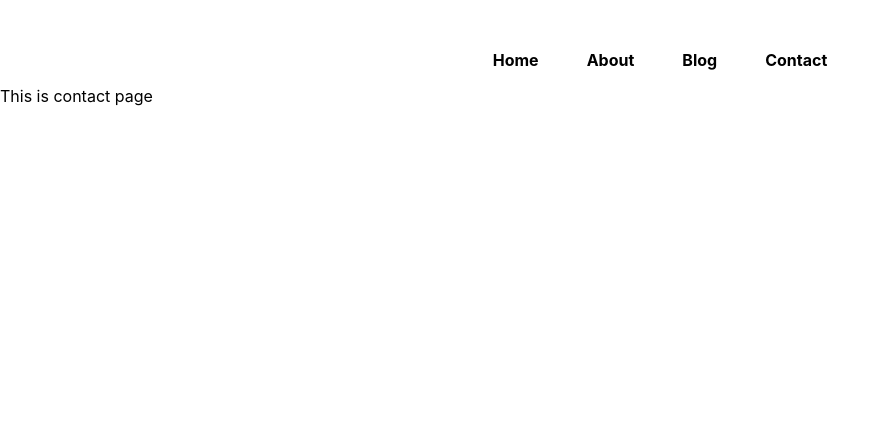
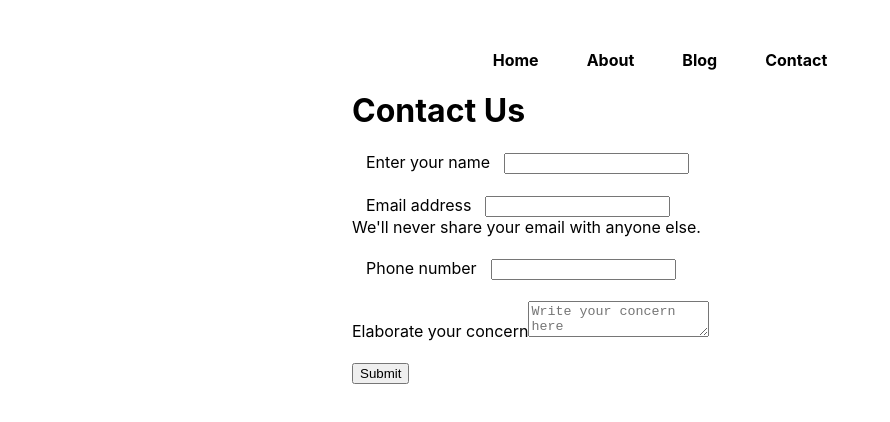
Before and after one commit to ankushmallick1100/NextJsBlogApp, a Next.js app: page /contact in a window 1280 px wide. Shown: the top 422 px of the page, without its empty margins (0-890 px from the left). Built offline with nearby package versions, Linux system fonts and the light colour scheme.

Commit message:
Changes Updated - 9

```diff
--- /dev/null
+++ b/contactdata/1.json
@@ -0,0 +1 @@
+{"name":"abc","email":"abc@gmail.com","phone":"1234567890","desc":"hi"}
--- /dev/null
+++ b/contactdata/2.json
@@ -0,0 +1 @@
+{"name":"Ankush","email":"abcd@gmail.com","phone":"1234567890","desc":"Hello"}
--- /dev/null
+++ b/pages/api/postcontact.js
@@ -0,0 +1,14 @@
+import * as fs from 'fs'
+
+export default async function handler(req, res) {
+    if (req.method === 'POST') {
+        // Process a POST request
+        let data = await fs.promises.readdir('contactdata')
+        fs.promises.writeFile(`contactdata/${data.length+1}.json`, JSON.stringify(req.body))
+        res.status(200).json(req)
+    } else {
+        // Handle any other HTTP method
+        res.status(200).json(["allBlogs"])
+        // name, email, desc, phone
+    }
+}
--- a/pages/contact.js
+++ b/pages/contact.js
@@ -1,9 +1,79 @@
-import React from 'react'
+import React, { useState } from 'react'
+import styles from '../styles/Contact.module.css'
+
 
 const Contact = () => {
-  return (
-    <div>This is contact page</div>
-  )
+  const [name, setName] = useState('')
+  const [email, setEmail] = useState('')
+  const [phone, setPhone] = useState('')
+  const [desc, setDesc] = useState('')
+
+  const handleSubmit = (e) => {
+    e.preventDefault()
+    // console.log(name,  email, phone, desc)
+    const data = { name,  email, phone, desc }
+
+    fetch("http://localhost:3000/api/postcontact/", {
+      method: "POST", // or 'PUT'
+      headers: {
+        "Content-Type": "application/json",
+      },
+      body: JSON.stringify(data),
+    })
+    .then(response => response.text())
+    .then((data) => {
+      console.log("Success : ", data)
+      alert("Thanks for contacting us")
+      setName('')
+      setEmail('')
+      setPhone('')
+      setDesc('')
+    })
+    .catch((error) => {
+      console.log("Error : ", error)
+    })
+}
+
+const handleChange = (e) => {
+  if (e.target.name == "name") {
+    setName(e.target.value)
+  }
+  else if (e.target.name == "email") {
+    setEmail(e.target.value)
+  }
+  else if (e.target.name == "phone") {
+    setPhone(e.target.value)
+  }
+  else if (e.target.name == "desc") {
+    setDesc(e.target.value)
+  }
+}
+
+return (
+  <div className={styles.container}>
+    <h1>Contact Us</h1>
+    <form onSubmit={handleSubmit}>
+      <div className={styles.mb3}>
+        <label htmlFor="name" className={styles.formLabel}>Enter your name</label>
+        <input type="text" className="form-control" id="name" name="name" value={name} onChange={handleChange} aria-describedby="emailHelp" />
+      </div>
+      <div className={styles.mb3}>
+        <label htmlFor="email" className={styles.formLabel}>Email address</label>
+        <input type="email" className="form-control" id="email" name="email" value={email} onChange={handleChange} aria-describedby="emailHelp" />
+        <div id="emailHelp" className="form-text">We'll never share your email with anyone else.</div>
+      </div>
+      <div className={styles.mb3}>
+        <label htmlFor="phone" className={styles.formLabel}>Phone number</label>
+        <input type="phone" className="form-control" id="phone" name="phone" value={phone} onChange={handleChange} />
+      </div>
+      <div className={styles.mb3}>
+        <label htmlFor="desc">Elaborate your concern</label>
+        <textarea className="form-control" placeholder="Write your concern here" id="desc" name="desc" value={desc} onChange={handleChange} />
+      </div>
+      <button type="submit" className="btn btn-primary">Submit</button>
+    </form>
+  </div>
+)
 }
 
 export default Contact
--- /dev/null
+++ b/styles/Contact.module.css
@@ -0,0 +1,12 @@
+.container {
+    max-width: 45vw;
+    margin: auto;
+}
+
+.mb3 {
+    margin-bottom: 21px;
+}
+
+.formLabel {
+    margin: 0 14px;
+}
```
